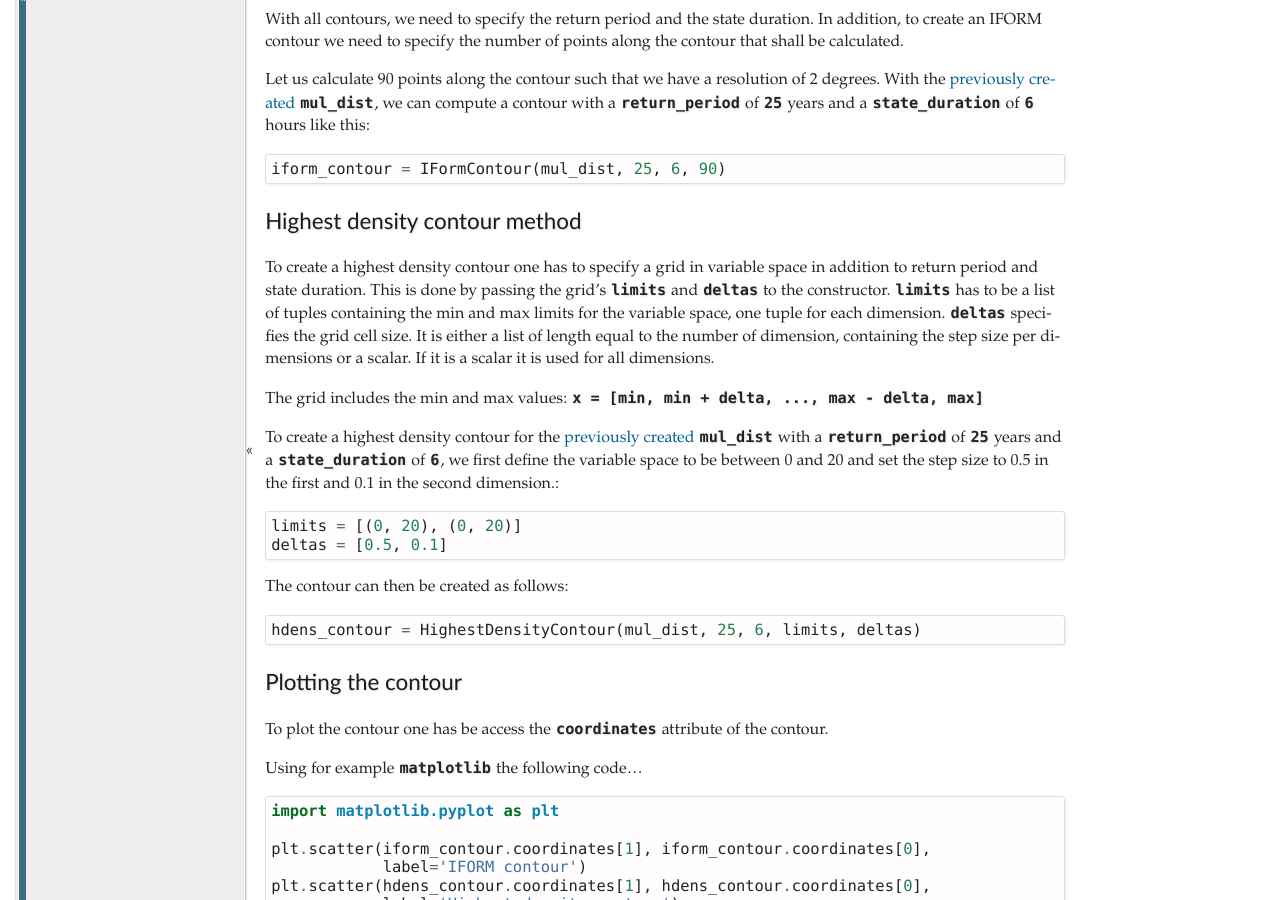
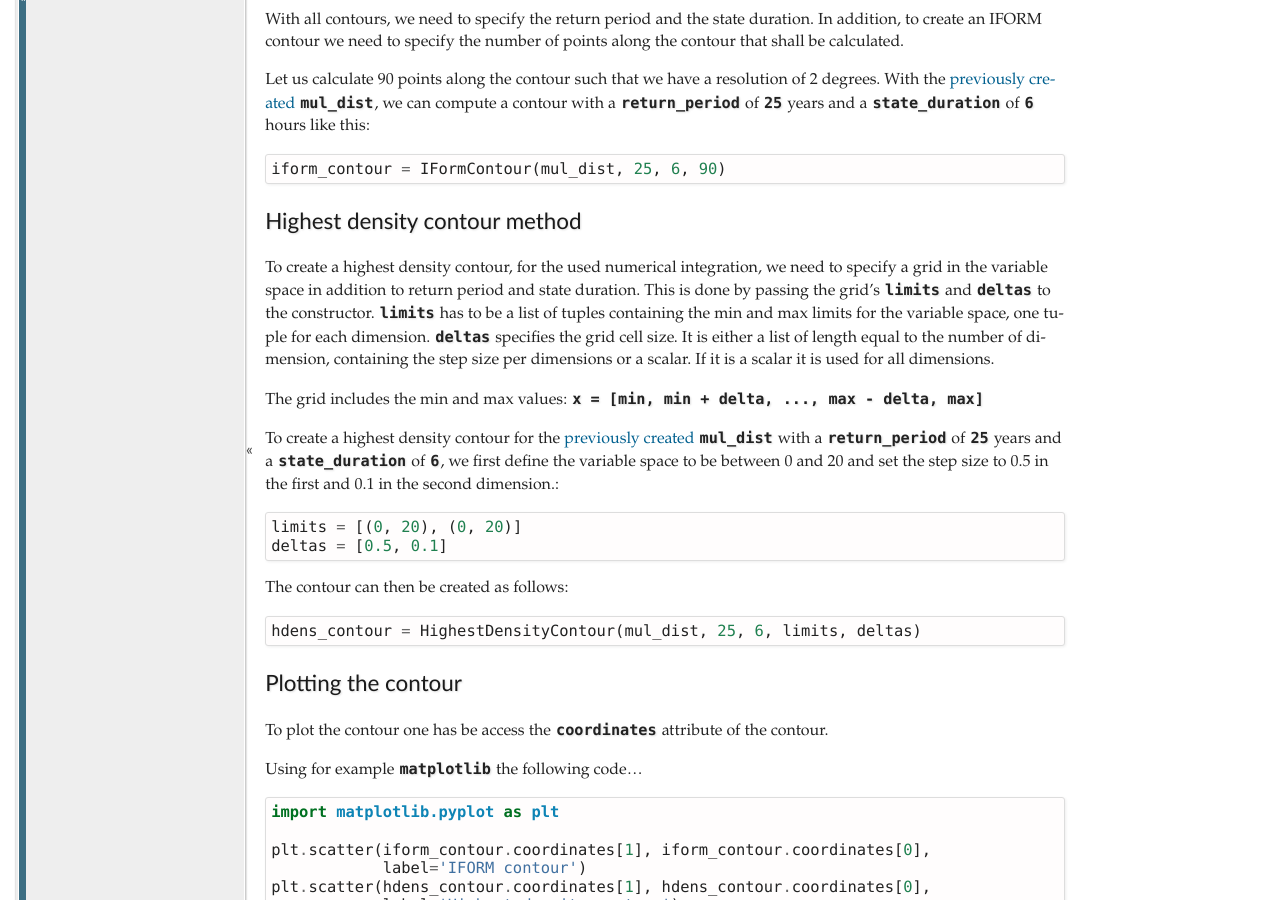
Before and after one commit to virocon-organization/virocon, a Sphinx documentation site: the page built from docs/jointdistribution_and_contours.rst, in a window 1280 px wide and 900 px high, scrolled down 4227 px. Built offline with Sphinx 7.4.7, drawn with Linux system fonts in a browser that asks for light colours.

Commit message:
Wording.

```diff
--- a/docs/jointdistribution_and_contours.rst
+++ b/docs/jointdistribution_and_contours.rst
@@ -263,12 +263,14 @@ we can compute a contour with a ``return_period`` of ``25`` years and a
 Highest density contour method
 ------------------------------
 
-To create a highest density contour one has to specify a grid in variable
-space in addition to return period and state duration. This is done by passing
-the grid's ``limits`` and ``deltas`` to the constructor. ``limits`` has to be
-a list of tuples containing the min and max limits for the variable space,
-one tuple for each dimension. ``deltas`` specifies the grid cell size. It
-is either a list of length equal to the number of dimension, containing
+To create a highest density contour, for the used numerical integration,
+we need to specify a grid in the variable space in addition to return period
+and state duration.
+This is done by passing the grid's ``limits`` and ``deltas`` to the constructor.
+``limits`` has to be a list of tuples containing the min and max limits for the
+variable space, one tuple for each dimension.
+``deltas`` specifies the grid cell size.
+It is either a list of length equal to the number of dimension, containing
 the step size per dimensions or a scalar. If it is a scalar it is used
 for all dimensions.
 
```
